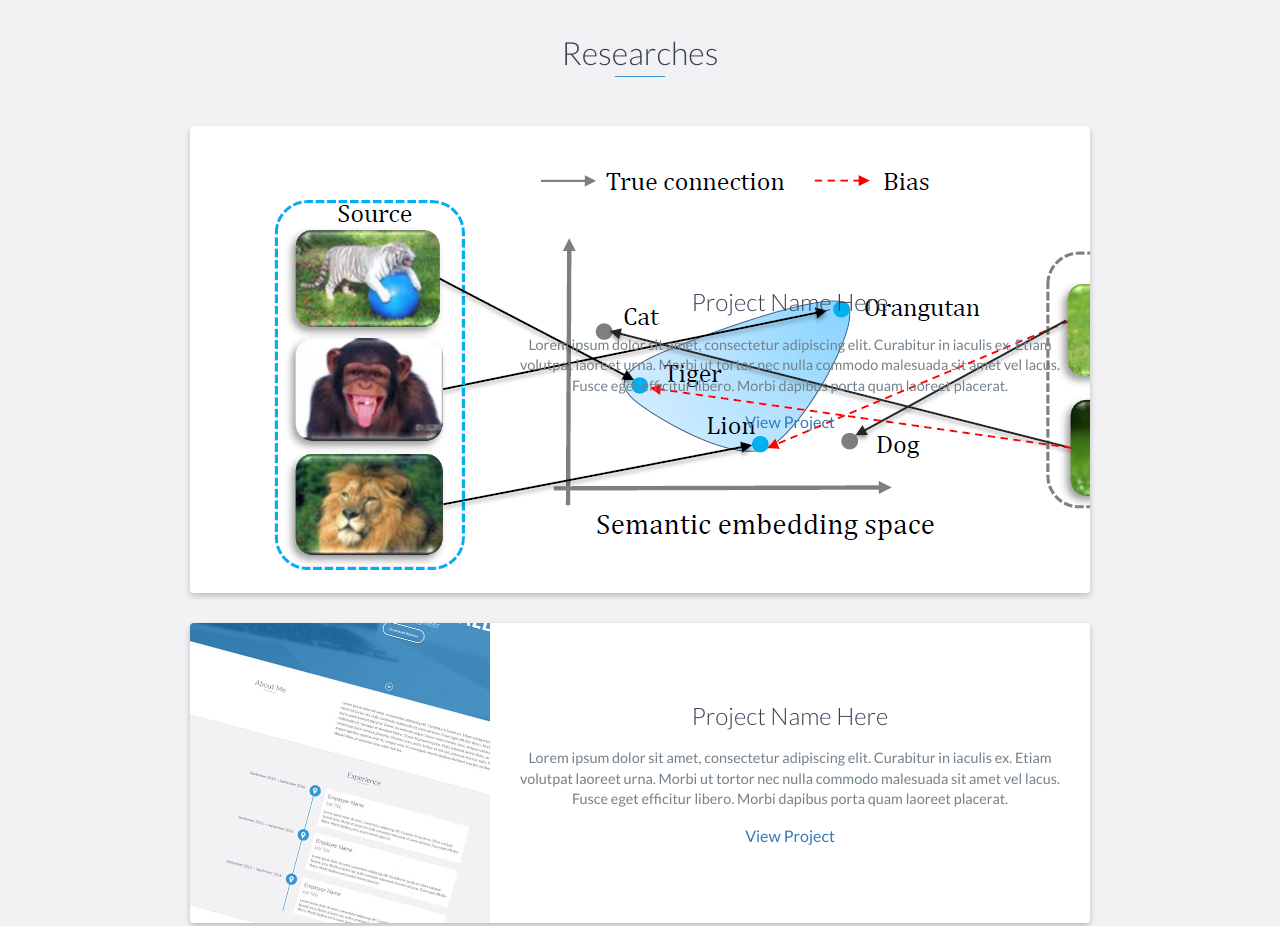
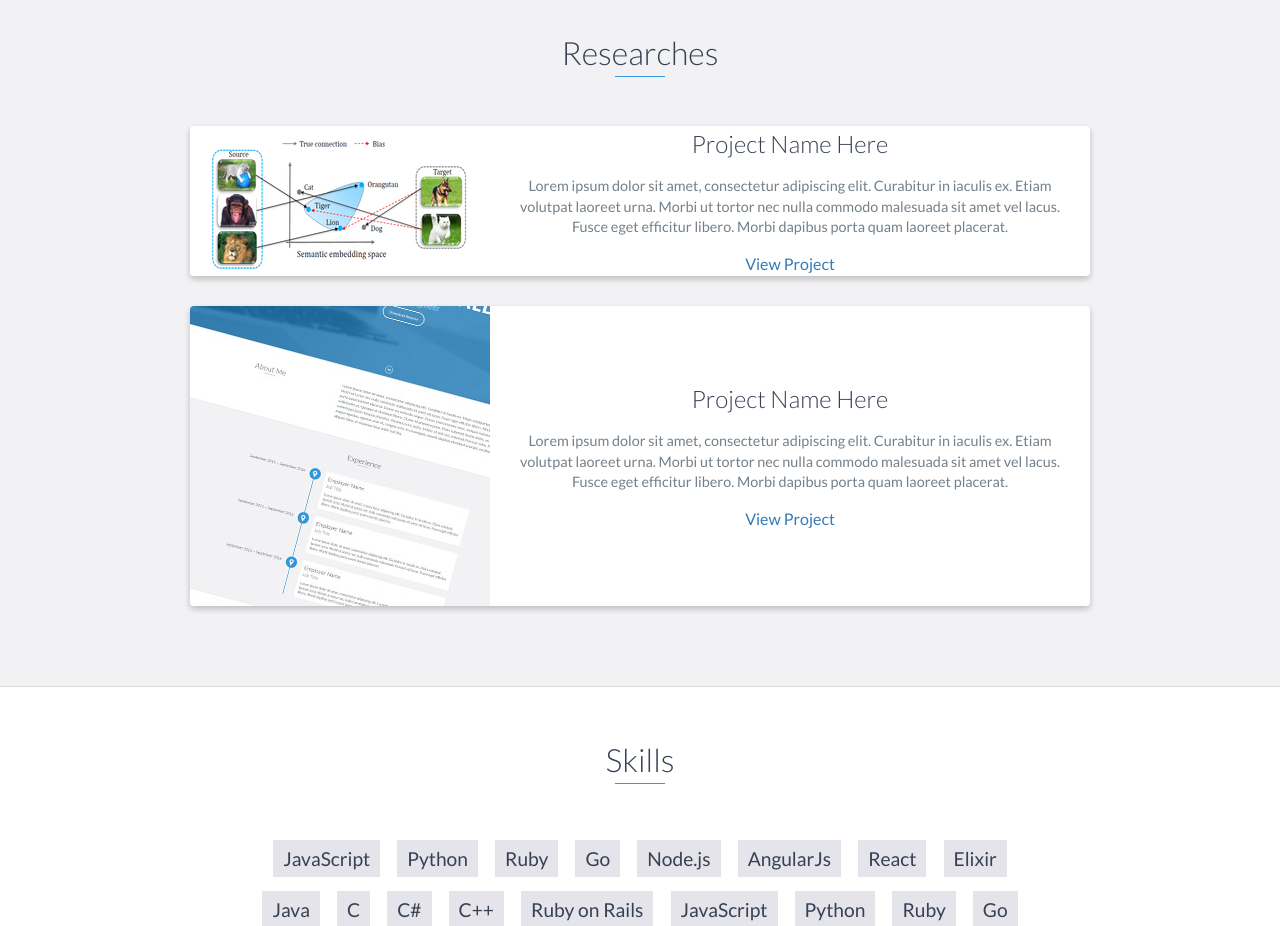
Before and after one commit to tim0225/tim0225.github.io, a website: page index.html in a window 1280 px wide. Shown: the part 4980-5906 px from the top of the page. Drawn offline with nearby package versions, Linux system fonts and the light colour scheme.

Commit message:
check resized image

```diff
--- a/index.html
+++ b/index.html
@@ -269,7 +269,7 @@
             <div class="row">
                 <div class="project shadow-large">
                     <div class="project-image">
-                        <img src="images/zeroshot.png" />
+                        <img src="images/zeroshot.jpg" />
                     </div>
                     <!-- End .project-image -->
                     <div class="project-info">
```
Also changed, not shown: images/zeroshot.jpg (added), images/zeroshot.png (deleted).
